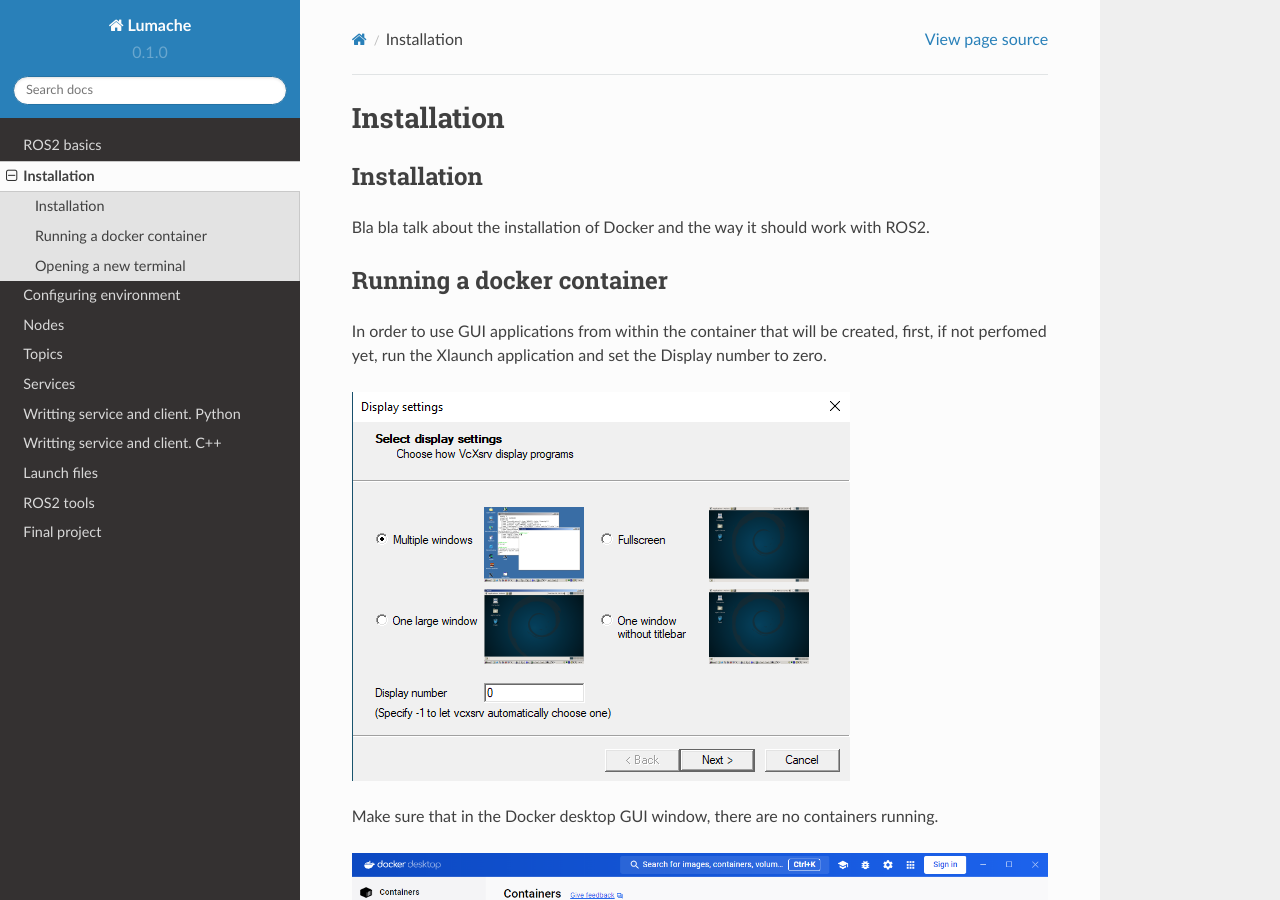
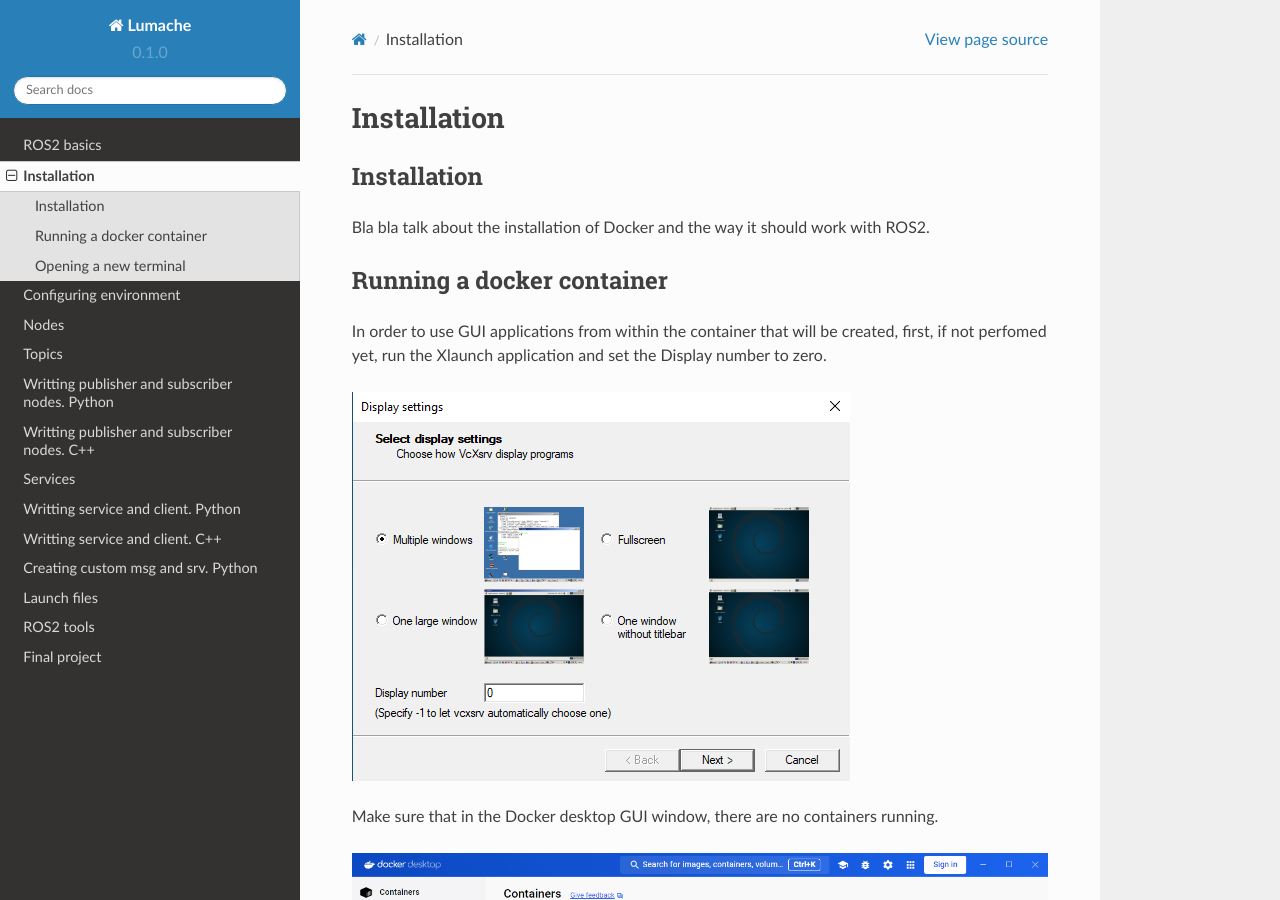
Before and after one commit to AlexCC93/readthedocs_test, a Sphinx documentation site: the page built from docs/source/Installation.rst, in a window 1280 px wide and 900 px high. Built offline with Sphinx 7.4.7 and the Read the Docs theme 2.0.0, drawn with Linux system fonts in a browser that asks for light colours; pages that are not in the unit, such as notebooks, are missing from menus.

Commit message:
Fixing bugs in the custom msg and srv python section

```diff
--- a/docs/source/Creating custom msg and srv. Python.rst
+++ b/docs/source/Creating custom msg and srv. Python.rst
@@ -371,3 +371,6 @@
    ...
 
 At this point, it can be seen that the custom message ``Sphere.msg`` that was created is being used successfully.
+
+Testing the AddThreeInts custom srv
+^^^^^^
--- a/docs/source/Writting publisher and subscriber nodes. Python.rst
+++ b/docs/source/Writting publisher and subscriber nodes. Python.rst
@@ -20,7 +20,7 @@
 
 For more reference on package creation consult: :ref:`pacakge creation<conf_env/Creating a package>` or :ref:`pacakge creation2<Configuring environment/Creating a package>` or :ref:`pacakge creation3<_conf_env/Creating a package>`
 
-Inside this package, spsecifically in ``py_pubsub/py_pubsub`` create a python script, name it "publisher_script.py".
+Inside this package, spsecifically in ``py_pubsub/py_pubsub`` create a python script, name it ``publisher_script.py``.
 
 .. image:: images/creatingPythonScript.png
    :alt: Creating a python script in the correct directory.
--- a/docs/source/index.rst
+++ b/docs/source/index.rst
@@ -16,11 +16,12 @@
    Configuring environment
    Nodes
    Topics
-   Writting custom publisher and subscriber nodes. Python
-   Writting custom publisher and subscriber nodes. C++
+   Writting publisher and subscriber nodes. Python
+   Writting publisher and subscriber nodes. C++
    Services
    Writting service and client. Python
    Writting service and client. C++
+   Creating custom msg and srv. Python
    Launch files
    ROS2 tools
    Final project
```
